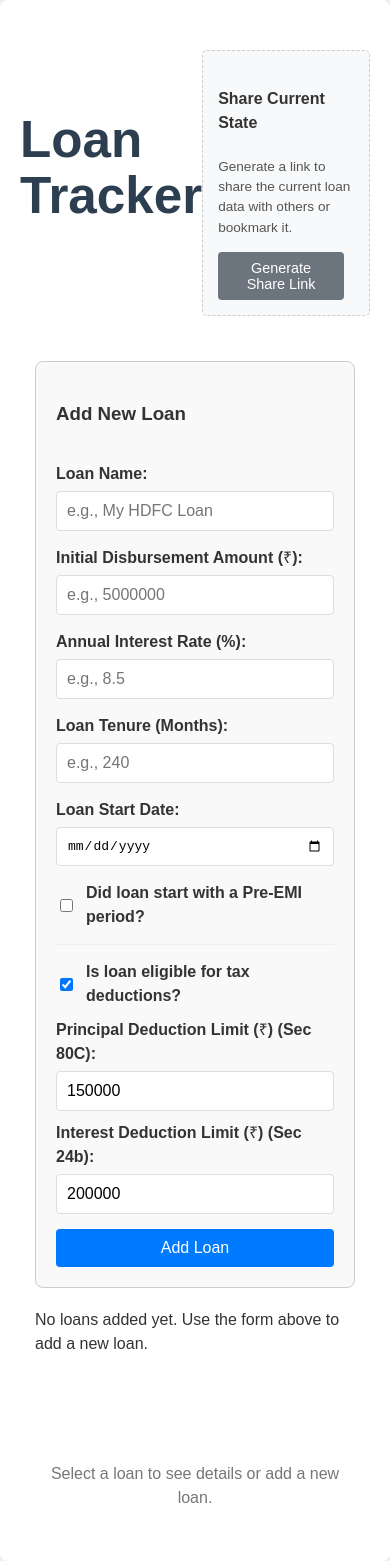
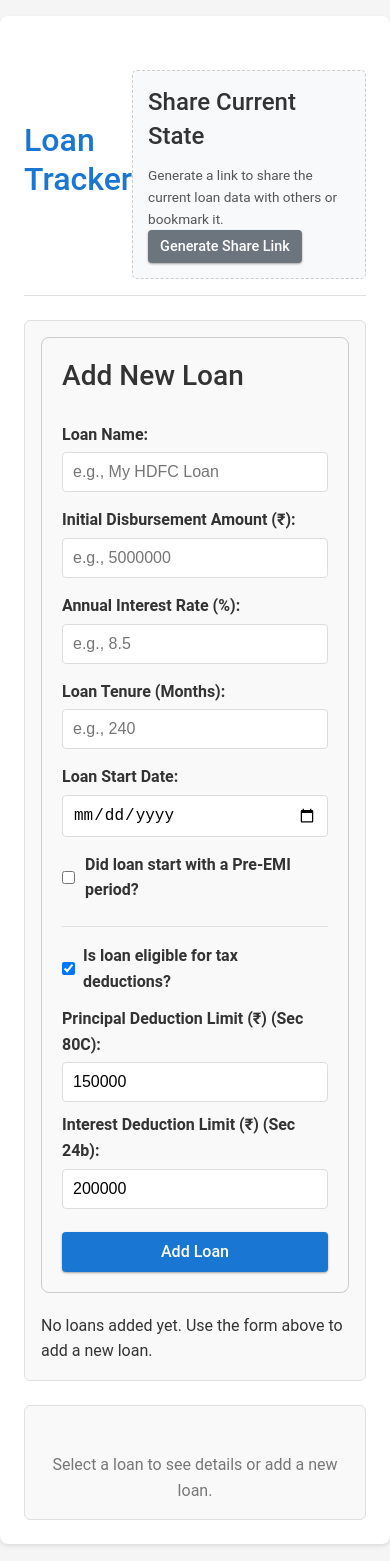
Before and after one commit to dubeyanurag/loan-tracker, a React (Vite) app: page / in a window 390 px wide. Built offline with nearby package versions, Linux system fonts and the light colour scheme; what chartjs-plugin-zoom would draw is missing.

Commit message:
feat: Add loan detail editing, tax eligibility/limits, layout tweaks

```diff
--- /dev/null
+++ b/assets/css/v2.css
@@ -0,0 +1,252 @@
+@import url('https://fonts.googleapis.com/css?family=Source+Sans+Pro:300');
+html {
+  height:100%;
+}
+body {
+	font-family: 'Source Sans Pro', sans-serif;
+	margin:0;
+    background-size: cover;
+    height: 100vh;
+ }
+
+.bg {
+  animation:slide 36s ease-in-out infinite alternate;
+  background-image: linear-gradient(-60deg, #09f 50%, #6c3 50%);
+  bottom:0;
+  left:-50%;
+  opacity:.5;
+  position:fixed;
+  right:-50%;
+  top:0;
+  z-index:-1;
+}
+
+.bg2 {
+  animation-direction:alternate-reverse;
+  animation-duration:48s;
+}
+
+.bg3 {
+  animation-duration:60s;
+}
+@keyframes slide {
+  0% {
+    transform:translateX(-25%);
+  }
+  100% {
+    transform:translateX(25%);
+  }
+}
+.fadeInLoad {
+    animation: fadeInLoad 2s;
+}
+
+@keyframes fadeInLoad {
+    from {
+        opacity:0;
+    }
+    to {
+        opacity:1;
+    }
+}
+
+.name {
+	font-size: 2em;
+	margin-top: 0px; /* Adjusted margin */
+	margin-bottom: 5px;
+}
+
+.info {
+	margin-top: 10px; /* Adjusted margin */
+	margin-bottom: 10px; /* Adjusted margin */
+	font-size: 1.2em; /* Slightly smaller */
+}
+
+.card {
+    box-shadow: 0 4px 8px 0 rgba(0,0,0,0.2);
+    transition: 0.3s;
+    width: 650px; /* Increased width */
+    max-width: 90%; /* Responsive */
+    height: auto; /* Auto height based on content */
+    max-height: 85vh; /* Max height with scroll */
+    overflow-y: auto; /* Enable vertical scroll if needed */
+    padding: 20px; /* Adjusted padding */
+    background-color: #fff;
+    border-radius: 8px; /* Added subtle rounding */
+}
+
+.card:hover {
+    box-shadow: 0 8px 16px 0 rgba(0,0,0,0.2);
+}
+
+.container {
+    padding-left: 10px; /* Reduced padding */
+    padding-right: 10px; /* Reduced padding */
+    text-align: center;
+}
+
+.centered {
+	position: fixed;
+	top: 50%;
+	left: 50%;
+	/* bring your own prefixes */
+	transform: translate(-50%, -50%);
+}
+
+.btn {
+	display: inline-block;
+    color: #585657;
+    margin-left: 15px; /* Adjusted spacing */
+    margin-right: 15px; /* Adjusted spacing */
+    margin-top: 10px; /* Added top margin */
+}
+
+.link:hover {
+	font-weight: bolder;
+}
+
+.btn:hover {
+	color: black;
+}
+
+.fa-linkedin:hover {
+	color: #0074b1;
+}
+
+.fa-github-alt:hover {
+	color: black;
+}
+
+.fa-file-text-o:hover {
+	color: #34495e;
+}
+
+.fa-medium:hover {
+	color: #01ab6c;
+}
+
+.fa-envelope-o:hover {
+	color: #c3452c;
+}
+
+.fa {
+	text-align: center;
+	margin-top: 10px; /* Adjusted margin */
+}
+
+/* Styles for profile photo */
+.profile-photo {
+  width: 120px; /* Adjust size */
+  height: 120px;
+  border-radius: 50%; /* Make it circular */
+  display: block;
+  margin: 5px auto 15px; /* Center and add margin */
+  object-fit: cover; /* Ensure the image covers the area */
+  border: 3px solid #eee; /* Optional border */
+}
+
+/* Styles for experience section */
+.experience-section {
+  margin-top: 25px;
+  text-align: left; /* Align text left within the section */
+  padding: 0 5px; /* Add some padding */
+  border-top: 1px solid #eee; /* Separator line */
+  padding-top: 20px;
+}
+
+.experience-section h2 {
+  text-align: center; /* Center the section title */
+  margin-top: 0;
+  margin-bottom: 20px;
+  font-size: 1.6em;
+  color: #333;
+}
+
+.experience-item {
+  margin-bottom: 25px; /* Space between items */
+  padding-left: 10px; /* Indent items slightly */
+  border-left: 3px solid #09f; /* Add a visual indicator */
+}
+
+.experience-item h3 {
+  font-size: 1.2em;
+  margin-bottom: 3px;
+  color: #222;
+}
+
+.experience-item h4 {
+  font-size: 0.95em;
+  color: #666;
+  margin-top: 0;
+  margin-bottom: 10px;
+  font-weight: normal;
+}
+
+.experience-item ul {
+  list-style: disc;
+  margin-left: 20px;
+  padding-left: 5px;
+  font-size: 0.9em;
+  line-height: 1.5;
+  color: #444;
+}
+
+.experience-item li {
+  margin-bottom: 6px;
+}
+
+
+/* Keep existing media queries, but ensure card adjustments are considered */
+@media (max-width:700px) {
+	.card {
+		width: 90%; /* Use percentage */
+    	height: auto;
+		max-height: 85vh;
+		padding: 15px;
+	}
+
+	.name {
+		font-size: 1.5em;
+		margin-top: 10px;
+		margin-bottom: 5px;
+	}
+
+	.info {
+		margin-top: 10px;
+		margin-bottom: 10px;
+		font-size: 1em;
+	}
+
+	.fa-2x {
+		font-size: 1.5em !important;
+	}
+
+	.btn {
+		margin-left: 10px;
+		margin-right: 10px;
+	}
+
+    .profile-photo {
+        width: 100px;
+        height: 100px;
+    }
+
+    .experience-section h2 {
+        font-size: 1.4em;
+    }
+    .experience-item h3 {
+        font-size: 1.1em;
+    }
+    .experience-item h4 {
+        font-size: 0.9em;
+    }
+    .experience-item ul {
+        font-size: 0.85em;
+    }
+}
+
+/* Remove or adjust the max-height media queries if they conflict */
+/*
+@media (max-height:500px) { ... }
+@media (max-height:400px) { ... }
+*/
--- a/src/App.tsx
+++ b/src/App.tsx
@@ -12,44 +12,46 @@ const AppContainer = styled.div`
   position: relative; /* Needed for absolute positioning of children */
   /* max-width: 900px; */
   margin: 0;
-  padding: 20px;
-  font-family: Arial, sans-serif; // Overriding index.css for app-specific font
-  color: #333; // Overriding index.css for app-specific color
-  background-color: #fff; // Overriding index.css for app-specific background
-  border-radius: 8px;
-  box-shadow: 0 0 10px rgba(0,0,0,0.1);
+  padding: 1.5rem; /* Use rem */
+  font-family: inherit; /* Inherit from :root */
+  color: inherit; /* Inherit from :root */
+  background-color: #ffffff; /* White background for main app area */
+  border-radius: 8px; /* Slightly larger radius */
+  box-shadow: 0 2px 4px rgba(0,0,0,0.1); /* Refined shadow */
+  margin: 1rem auto; /* Add margin for spacing from viewport edges */
+  max-width: 1200px; /* Add back a max-width for large screens */
 `;
 
 // New Header Container using Flexbox
 const HeaderContainer = styled.div`
   display: flex;
   justify-content: space-between; /* Pushes title left, share right */
-  align-items: center; /* Vertically align items */
-  margin-bottom: 30px; /* Keep margin below header */
+  align-items: center;
+  margin-bottom: 1.5rem; /* Use rem */
+  padding-bottom: 1rem; /* Add padding below title/share */
+  border-bottom: 1px solid #e0e0e0; /* Separator line */
 `;
 
 const MainTitle = styled.h1`
-  /* text-align: center; */ /* No longer needed */
-  color: #2c3e50;
-  margin: 0; /* Remove default h1 margin */
+  color: #1976d2; /* Material Blue */
+  margin: 0;
+  font-size: 2rem; /* Adjusted size */
 `;
 
 const ContentLayout = styled.div`
-  display: flex; /* Use flexbox */
-  flex-direction: column; /* Stack sections vertically */
-  gap: 30px;
-  /* align-items: start; */ /* Not needed for column flex */
+  display: flex;
+  flex-direction: column;
+  gap: 1.5rem; /* Use rem */
 
   /* Remove media query for columns */
   /* @media (min-width: 768px) { ... } */
 `;
 
 const Section = styled.section`
-  padding: 15px;
-  border-radius: 5px;
-  /* background-color: #f0f4f8; */
-  /* overflow: hidden; */ /* Remove overflow hidden */
-  /* min-height: 100vh; */ /* Revert temporary debug */
+  padding: 1rem; /* Use rem */
+  border-radius: 6px; /* Consistent radius */
+  background-color: #f9f9f9; /* Very light grey for sections */
+  border: 1px solid #e0e0e0; /* Light border */
 `;
 
 
@@ -75,10 +77,8 @@ function App() {
         <Section>
           {selectedLoan ? (
             <div>
-              <h2>Loan Details: {selectedLoan.name}</h2>
-              {/* <p>Principal: ₹{selectedLoan.details.principal.toLocaleString()}</p> */} {/* Removed - Handled in LoanDetailsDisplay */}
-              <p>Interest Rate: {selectedLoan.details.originalInterestRate}%</p>
-              {/* LoanDetailsDisplay now renders directly inside the second section */}
+              <h2 style={{color: '#3f51b5'}}>{selectedLoan.name} Details</h2> {/* Material Indigo */}
+              {/* Interest rate removed */}
               <LoanDetailsDisplay loan={selectedLoan} />
             </div>
           ) : (
--- a/src/components/EditLoanDetailsForm.tsx
+++ b/src/components/EditLoanDetailsForm.tsx
@@ -1,5 +1,5 @@
 // src/components/EditLoanDetailsForm.tsx
-import React, { useState } from 'react'; // Removed unused useEffect
+import React, { useState } from 'react';
 import styled from 'styled-components';
 import { useAppDispatch } from '../contexts/AppContext';
 import { Loan, LoanDetails } from '../types';
@@ -8,10 +8,10 @@ import { Loan, LoanDetails } from '../types';
 const FormContainer = styled.form`
   display: flex;
   flex-direction: column;
-  gap: 15px;
-  padding: 20px;
-  background-color: #f9f9f9;
-  border: 1px solid #ccc;
+  gap: 1rem; /* Use rem */
+  padding: 1.5rem; /* Use rem */
+  background-color: #ffffff; /* White background for modal content */
+  border: none; /* Remove border if inside modal */
   border-radius: 8px;
 `;
 
@@ -21,34 +21,33 @@ const FormGroup = styled.div`
 `;
 
 const Label = styled.label`
-  margin-bottom: 5px;
-  font-weight: bold;
+  margin-bottom: 0.3rem; /* Use rem */
+  font-weight: 500; /* Slightly bolder labels */
+  font-size: 0.9rem;
 `;
 
 const Input = styled.input`
-  padding: 10px;
-  border: 1px solid #ddd;
+  padding: 0.6rem; /* Use rem */
+  border: 1px solid #ccc; /* Lighter border */
   border-radius: 4px;
-  font-size: 1em;
+  font-size: 1rem;
 `;
 
-const Button = styled.button`
-  padding: 10px 15px;
-  color: white;
-  border: none;
-  border-radius: 4px;
-  cursor: pointer;
-  font-size: 1em;
-  margin-right: 10px;
+const Button = styled.button` // Inherits base button styles from index.css
+  padding: 0.6rem 1.2rem;
+  margin-top: 0.5rem;
+  margin-right: 0.5rem; /* Add right margin */
 `;
 
 const SaveButton = styled(Button)`
-  background-color: #28a745;
-  &:hover { background-color: #218838; }
+  background-color: #4caf50; /* Material Green */
+  color: white;
+  &:hover { background-color: #388e3c; }
 `;
 
 const CancelButton = styled(Button)`
-  background-color: #6c757d;
+  background-color: #6c757d; /* Grey */
+  color: white;
    &:hover { background-color: #5a6268; }
 `;
 
@@ -75,7 +74,7 @@ const EditLoanDetailsForm: React.FC<EditLoanDetailsFormProps> = ({ loan, onClose
   const handleSubmit = (e: React.FormEvent) => {
     e.preventDefault();
 
-    // Validate inputs (similar to LoanForm, but allow 0 rate)
+    // Validate inputs
      if (!name ||
         isNaN(parseFloat(interestRate)) || parseFloat(interestRate) < 0 ||
         isNaN(parseInt(tenureMonths)) || parseInt(tenureMonths) <= 0 ||
@@ -93,7 +92,7 @@ const EditLoanDetailsForm: React.FC<EditLoanDetailsFormProps> = ({ loan, onClose
 
 
     const updatedDetails: LoanDetails = {
-      ...loan.details, // Keep existing disbursements
+      ...loan.details,
       originalInterestRate: parseFloat(interestRate),
       originalTenureMonths: parseInt(tenureMonths),
       startDate: startDate,
@@ -111,7 +110,7 @@ const EditLoanDetailsForm: React.FC<EditLoanDetailsFormProps> = ({ loan, onClose
     };
 
     dispatch({ type: 'UPDATE_LOAN', payload: updatedLoan });
-    onClose(); // Close the form/modal after saving
+    onClose();
   };
 
   return (
@@ -133,15 +132,15 @@ const EditLoanDetailsForm: React.FC<EditLoanDetailsFormProps> = ({ loan, onClose
         <Label htmlFor="editStartDate">Loan Start Date:</Label>
         <Input type="date" id="editStartDate" value={startDate} onChange={(e) => setStartDate(e.target.value)} required />
       </FormGroup>
-      <FormGroup style={{ flexDirection: 'row', alignItems: 'center', gap: '10px' }}>
+      <FormGroup style={{ flexDirection: 'row', alignItems: 'center', gap: '0.5rem' }}>
         <Input
           type="checkbox"
           id="editStartedWithPreEMI"
           checked={startedWithPreEMI}
           onChange={(e) => setStartedWithPreEMI(e.target.checked)}
-          style={{ width: 'auto' }}
+          style={{ width: 'auto', height: 'auto', marginRight: '0.5rem' }}
         />
-        <Label htmlFor="editStartedWithPreEMI" style={{ marginBottom: 0 }}>Started with Pre-EMI period?</Label>
+        <Label htmlFor="editStartedWithPreEMI" style={{ marginBottom: 0, fontWeight: 'normal' }}>Started with Pre-EMI period?</Label>
       </FormGroup>
 
       {startedWithPreEMI && (
@@ -158,20 +157,20 @@ const EditLoanDetailsForm: React.FC<EditLoanDetailsFormProps> = ({ loan, onClose
       )}
 
       {/* Tax Deductibility Section */}
-      <FormGroup style={{ borderTop: '1px solid #eee', paddingTop: '15px' }}>
-         <div style={{ display: 'flex', flexDirection: 'row', alignItems: 'center', gap: '10px', marginBottom: '10px' }}>
+      <FormGroup style={{ borderTop: '1px solid #e0e0e0', paddingTop: '1rem', marginTop: '0.5rem' }}>
+         <div style={{ display: 'flex', flexDirection: 'row', alignItems: 'center', gap: '0.5rem', marginBottom: '0.75rem' }}>
             <Input
               type="checkbox"
               id="editIsTaxDeductible"
               checked={isTaxDeductible}
               onChange={(e) => setIsTaxDeductible(e.target.checked)}
-              style={{ width: 'auto' }}
+              style={{ width: 'auto', height: 'auto', marginRight: '0.5rem' }}
             />
-            <Label htmlFor="editIsTaxDeductible" style={{ marginBottom: 0 }}>Eligible for tax deductions?</Label>
+            <Label htmlFor="editIsTaxDeductible" style={{ marginBottom: 0, fontWeight: 'normal' }}>Eligible for tax deductions?</Label>
          </div>
          {isTaxDeductible && (
             <>
-                <FormGroup style={{marginBottom: '10px'}}>
+                <FormGroup style={{marginBottom: '0.75rem'}}>
                     <Label htmlFor="editPrincipalLimit">Principal Deduction Limit (₹):</Label>
                     <Input
                         type="number"
@@ -193,7 +192,7 @@ const EditLoanDetailsForm: React.FC<EditLoanDetailsFormProps> = ({ loan, onClose
          )}
       </FormGroup>
 
-      <div>
+      <div style={{marginTop: '1rem'}}>
           <SaveButton type="submit">Save Changes</SaveButton>
           <CancelButton type="button" onClick={onClose}>Cancel</CancelButton>
       </div>
--- a/src/components/LoanForm.tsx
+++ b/src/components/LoanForm.tsx
@@ -34,11 +34,12 @@ const Input = styled.input`
   font-size: 1em;
 `;
 
-const Button = styled.button`
-  padding: 10px 15px;
-  background-color: #007bff;
+const Button = styled.button` // Inherits base button styles from index.css
+  padding: 0.6rem 1.2rem; /* Adjusted padding */
+  margin-top: 0.5rem; /* Add margin top */
+  background-color: #1976d2; /* Material Blue */
   color: white;
-  border: none;
+  /* border: none; */ /* Base style handles border */
   border-radius: 4px;
   cursor: pointer;
   font-size: 1em;
@@ -51,10 +52,11 @@ const Button = styled.button`
 
 // Simple button for toggling
 const ToggleButton = styled(Button)`
-  background-color: #6c757d;
-  margin-bottom: 10px; // Add margin if needed when collapsed
+  background-color: #607d8b; /* Material Blue Grey */
+  margin-bottom: 1rem;
+  align-self: flex-start; /* Prevent stretching */
   &:hover {
-    background-color: #5a6268;
+    background-color: #455a64;
   }
 `;
 
@@ -166,8 +168,8 @@ const LoanForm: React.FC = () => {
         <h3>Add New Loan</h3>
         {/* Add Collapse button only if loans exist (so it doesn't show on initial load) */}
         {loans.length > 0 &&
-            <ToggleButton type="button" onClick={() => setIsCollapsed(true)} style={{marginBottom: 0, padding: '5px 10px'}}>
-                Collapse
+            <ToggleButton type="button" onClick={() => setIsCollapsed(true)} style={{marginBottom: 0, padding: '0.4rem 0.8rem', marginTop: 0}}>
+                Collapse [-]
             </ToggleButton>
         }
       </div>
@@ -217,8 +219,8 @@ const LoanForm: React.FC = () => {
       )}
 
       {/* Tax Deductibility Section */}
-      <FormGroup style={{ borderTop: '1px solid #eee', paddingTop: '15px' }}>
-         <div style={{ display: 'flex', flexDirection: 'row', alignItems: 'center', gap: '10px', marginBottom: '10px' }}>
+      <FormGroup style={{ borderTop: '1px solid #e0e0e0', paddingTop: '1rem', marginTop: '0.5rem' }}>
+         <div style={{ display: 'flex', flexDirection: 'row', alignItems: 'center', gap: '0.5rem', marginBottom: '0.75rem' }}>
             <Input
               type="checkbox"
               id="isTaxDeductible"
--- a/src/index.css
+++ b/src/index.css
@@ -1,12 +1,12 @@
 /* src/index.css */
 :root {
-  font-family: Inter, system-ui, Avenir, Helvetica, Arial, sans-serif;
-  line-height: 1.5;
+  font-family: Roboto, system-ui, Avenir, Helvetica, Arial, sans-serif; /* Material-like font */
+  line-height: 1.6; /* Slightly more spacing */
   font-weight: 400;
+  font-size: 16px; /* Base font size */
 
-  /* color-scheme: light dark; */ /* Remove default dark scheme */
-  color: #213547; /* Default text color for light mode */
-  background-color: #ffffff; /* Default background for light mode */
+  color: #333;
+  background-color: #f5f5f5; /* Light grey background */
 
   font-synthesis: none;
   text-rendering: optimizeLegibility;
@@ -14,47 +14,65 @@
   -moz-osx-font-smoothing: grayscale;
 }
 
+* { /* Basic reset */
+    box-sizing: border-box;
+    margin: 0;
+    padding: 0;
+}
+
+
 a {
   font-weight: 500;
-  color: #646cff;
-  text-decoration: inherit;
+  color: #1976d2; /* Material Blue */
+  text-decoration: none; /* Remove underline */
 }
 a:hover {
-  color: #535bf2;
+  color: #115293;
+  text-decoration: underline;
 }
 
 body {
   margin: 0;
-  /* display: flex; */ /* Remove flex centering */
-  /* place-items: center; */ /* Remove flex centering */
   min-width: 320px;
   min-height: 100vh;
-  background-color: #f4f7f6; /* Set a light grey background for the body */
+  background-color: #f5f5f5;
 }
 
-h1 {
-  font-size: 3.2em;
-  line-height: 1.1;
+h1, h2, h3, h4, h5, h6 {
+    margin-bottom: 0.75rem; /* Consistent bottom margin */
+    font-weight: 500; /* Slightly bolder */
 }
 
+h1 { font-size: 2.5rem; line-height: 1.2; }
+h2 { font-size: 2rem; line-height: 1.2; }
+h3 { font-size: 1.75rem; line-height: 1.3; }
+h4 { font-size: 1.5rem; line-height: 1.4; }
+
+
 button {
-  border-radius: 8px;
+  border-radius: 4px; /* Standard border radius */
   border: 1px solid transparent;
-  padding: 0.6em 1.2em;
-  font-size: 1em;
+  padding: 0.5rem 1rem; /* Use rem */
+  font-size: 1rem; /* Use rem */
   font-weight: 500;
   font-family: inherit;
-  background-color: #1a1a1a;
+  background-color: #e0e0e0; /* Default grey button */
+  color: #333;
   cursor: pointer;
-  transition: border-color 0.25s;
+  transition: background-color 0.2s ease, box-shadow 0.2s ease; /* Smooth transitions */
+  box-shadow: 0 1px 3px rgba(0,0,0,0.12), 0 1px 2px rgba(0,0,0,0.24); /* Subtle shadow */
 }
 button:hover {
-  border-color: #646cff;
+  background-color: #d5d5d5;
+  box-shadow: 0 3px 6px rgba(0,0,0,0.16), 0 3px 6px rgba(0,0,0,0.23);
 }
 button:focus,
 button:focus-visible {
-  outline: 4px auto -webkit-focus-ring-color;
+  outline: 2px solid #1976d2; /* Blue focus outline */
+  outline-offset: 2px;
 }
-
-/* Remove the explicit light scheme override as it's now the default */
-/* @media (prefers-color-scheme: light) { ... } */
+button:disabled {
+    cursor: not-allowed;
+    opacity: 0.6;
+    box-shadow: none;
+}
```
